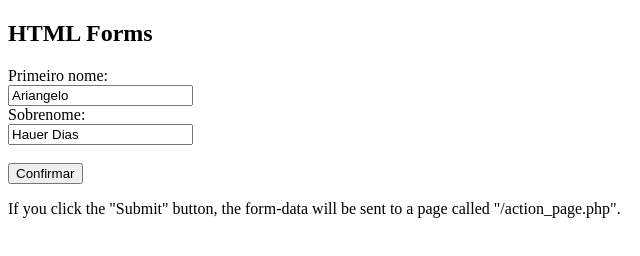
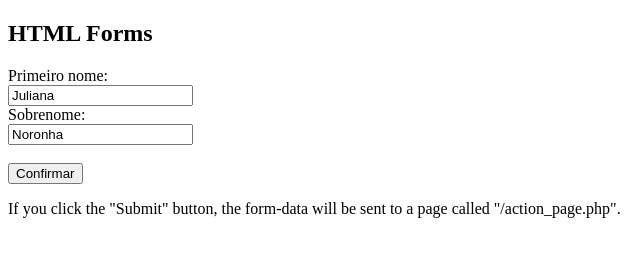
Before and after one commit to Julianagf/julianagf.github.io, a plain HTML site: page index.html in a window 1280 px wide. Shown: the full height of the page, 0-640 px from the left. Drawn offline with Linux system fonts and the light colour scheme.

Commit message:
Update index.html

```diff
--- a/index.html
+++ b/index.html
@@ -6,10 +6,10 @@
 
 <form action="">
   <label for="fname">Primeiro nome:</label><br>
-  <input type="text" id="fname" name="fname" value="Ariangelo"><br>
+  <input type="text" id="fname" name="fname" value="Juliana"><br>
 
   <label for="lname">Sobrenome:</label><br>
-  <input type="text" id="lname" name="lname" value="Hauer Dias"><br><br>
+  <input type="text" id="lname" name="lname" value="Noronha"><br><br>
 
   <input type="submit" value="Confirmar">
 </form>
```
